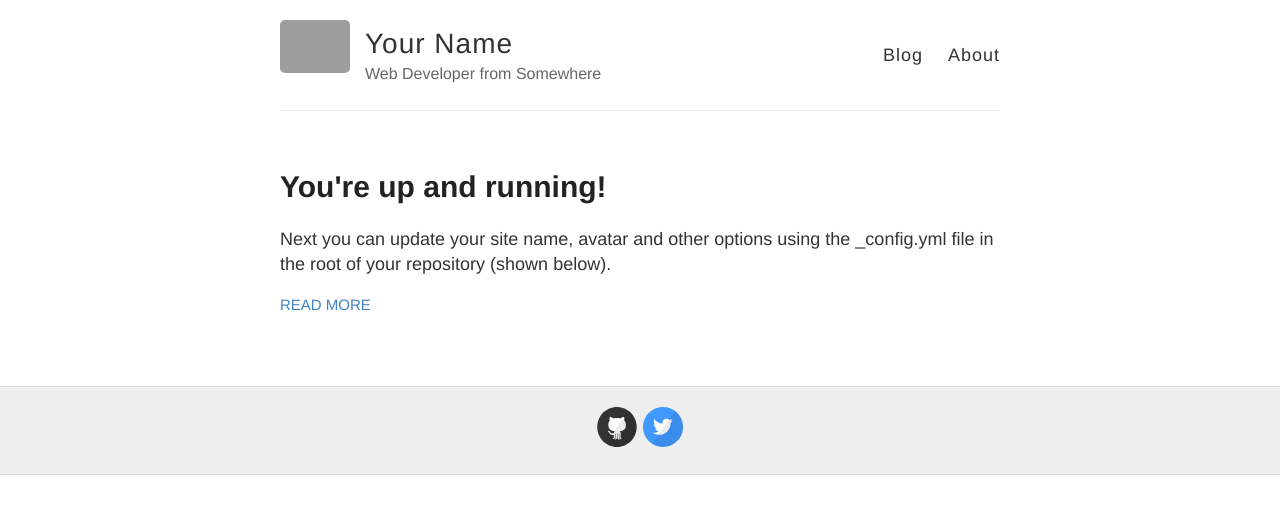
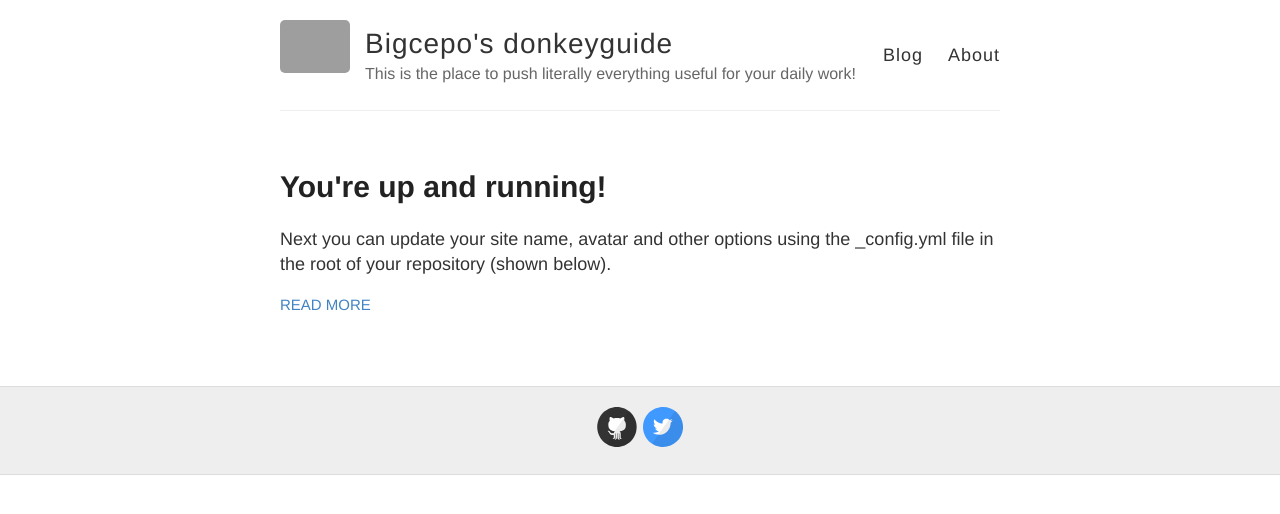
Before and after one commit to Accelada/donkeyguide, a Jekyll site: the page built from index.html, in a window 1280 px wide. Shown: the top 514 px of the page. Built offline with Jekyll 4.4.1, drawn with Linux system fonts in a browser that asks for light colours; grey boxes are pictures that could not be loaded.

Commit message:
Update _config.yml

```diff
--- a/_config.yml
+++ b/_config.yml
@@ -3,13 +3,13 @@
 #
 
 # Name of your site (displayed in the header)
-name: Your Name
+name: Bigcepo's donkeyguide
 
 # Short bio or description (displayed in the header)
-description: Web Developer from Somewhere
+description: This is the place to push literally everything useful for your daily work!
 
 # URL of your avatar or profile pic (you could use your GitHub profile pic)
-avatar: https://raw.githubusercontent.com/barryclark/jekyll-now/master/images/jekyll-logo.png
+avatar: https://images.sftcdn.net/images/t_app-icon-m/p/d1470d1c-96d0-11e6-a4ae-00163ed833e7/4208989837/emule-logo.png
 
 #
 # Flags below are optional
```
